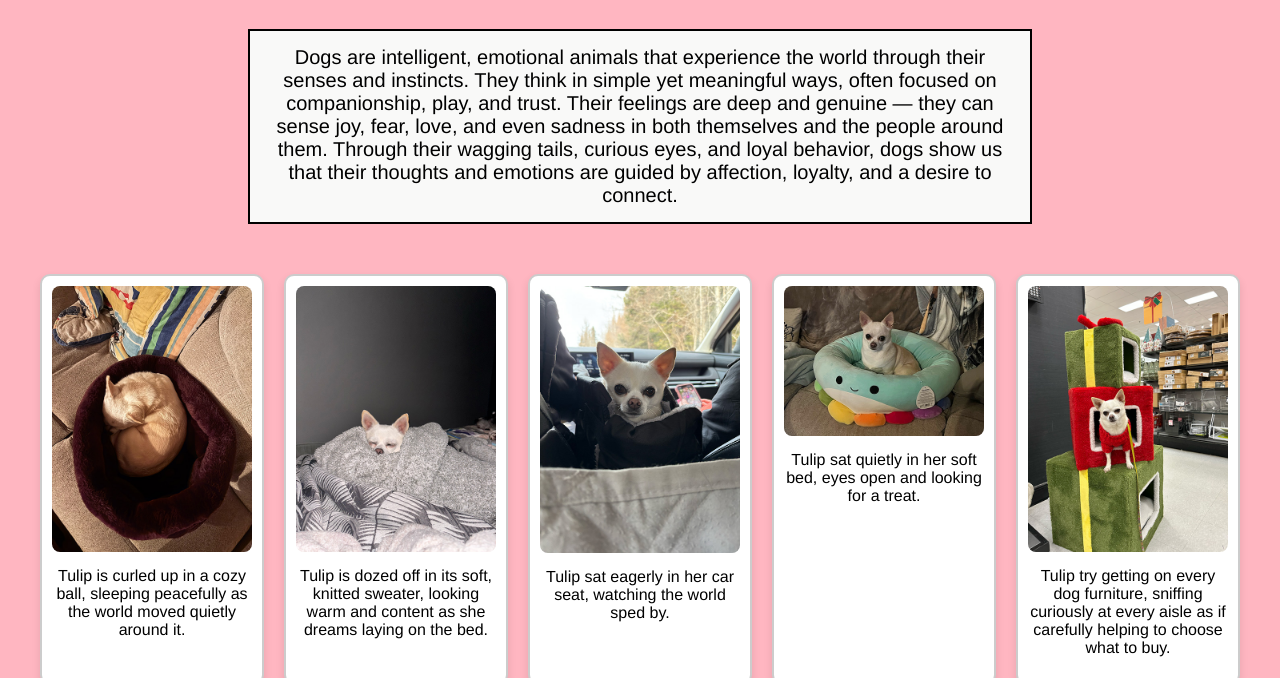
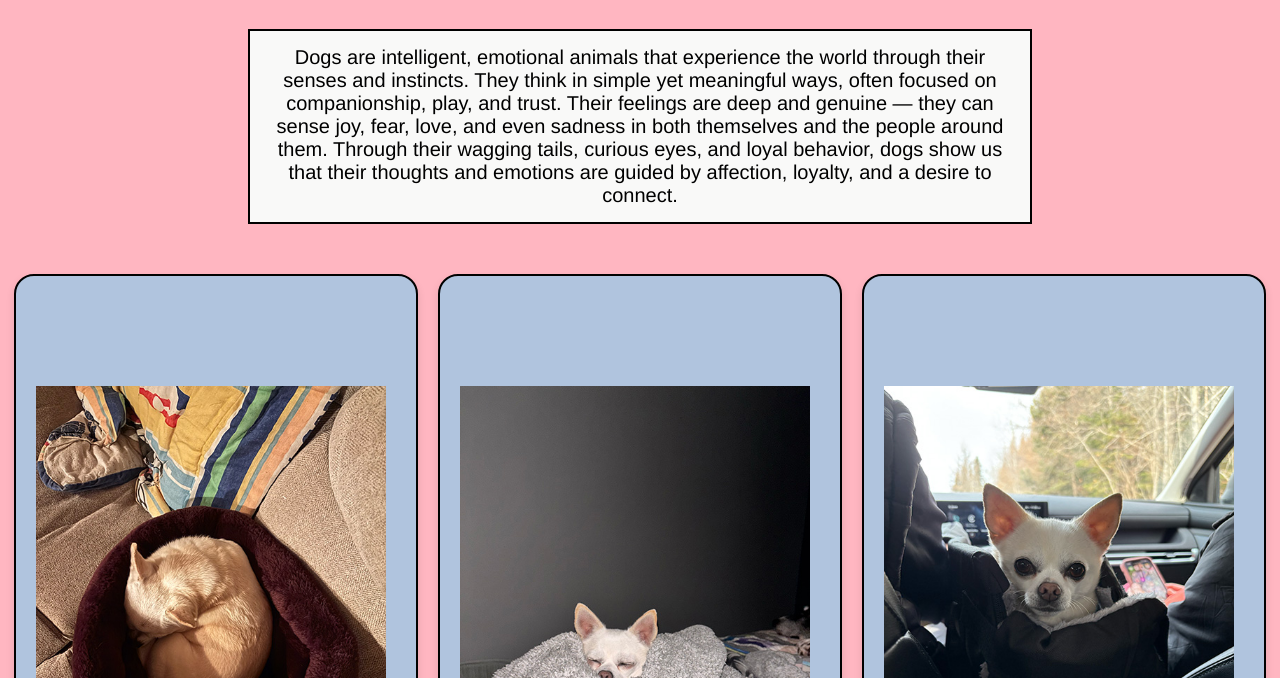
Before and after one commit to majamayes/L5Mayes, a website: page index.html in a window 1280 px wide. Shown: the part 122-800 px from the top of the page. Drawn offline with Linux system fonts and the light colour scheme.

Commit message:
images and boxs

```diff
--- a/index.html
+++ b/index.html
@@ -83,17 +83,19 @@ h1 {
 
     .card {
       text-align: center;       /* centers text under image */
-      border: 2px solid #ccc;
-      border-radius: 10px;
-      padding: 10px;
-      background-color: #fff;
+      border: 2px solid #000000;
+      border-radius: 20px;
+      padding: 100px;
+      background-color: lightsteelblue;
       box-shadow: 0 4px 8px rgba(0,0,0,0.1);
       width: 200px;             /* size of each image card */
+      height: 500px;
     }
 
     .card img {
-      width: 100%;
-      border-radius: 8px;
+    width: 350px;
+    margin-left: -80px;  /* moves image 20px to the right */
+    margin-top: 10px;   /* optional: moves it down */
     }
 
     .card p {
```
